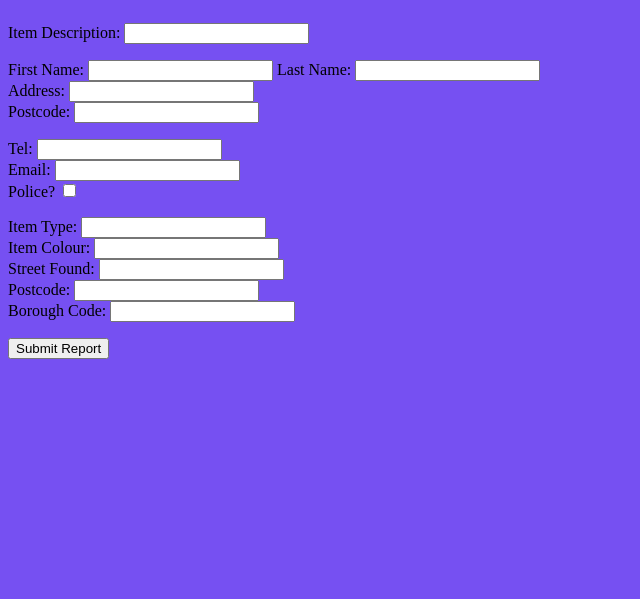
After one commit to AndreasThinks/Property_Database, a Flask app: page /found_report in a window 1280 px wide. The commit adds this page. Shown: the part 99-698 px from the top of the page, without its empty margins (0-640 px from the left). Run offline with Flask 2, Linux system fonts and the light colour scheme; some libraries are stand-ins or nearby versions.

Commit message:
Milestone 2 - Populate lost and found reports

```diff
--- a/app/forms.py
+++ b/app/forms.py
@@ -39,7 +39,7 @@ class FoundReport(Form):
     finderAddress = TextField('Loser Address')
     finderEmail = TextField('Loser Email')
     finderPostcode = TextField('Loser Postcode')
-    finderPolice = BooleanField('Police Staff')
+    police = BooleanField('Police Staff')
     itemType = TextField('Item Type')
     itemColour = TextField('Item Colour')
     streetFound = TextField('Street Found')
@@ -48,4 +48,4 @@ class FoundReport(Form):
 
     def __init__(self, *args, **kwargs):
         kwargs['csrf_enabled'] = False
-        super(LostReport, self).__init__(*args, **kwargs)
+        super(FoundReport, self).__init__(*args, **kwargs)
--- a/app/static/css/main.css
+++ b/app/static/css/main.css
@@ -3,7 +3,7 @@ ul.topnav {
 	padding: 0 20px;
 	margin: 0;
 	float: left;
-	width: 920px;
+	width: 100%;
 	background: #222;
 	font-size: 1.2em;
 	background: url(topnav_bg.gif) repeat-x;
--- a/app/templates/base.html
+++ b/app/templates/base.html
@@ -35,11 +35,11 @@
 </script>
 <div id="menu_bar">
     <ul class="topnav">
-        <li><a>Home</a></li>
+        <li><a href={{url_for('index')}}>Home</a></li>
         <li><a>File New Report</a>
         <ul class="subnav">
             <li><a href={{url_for('lost_report')}}>Property Lost</a></li>
-            <li><a>Property Found</a></li>
+            <li><a href={{url_for('found_report')}}>Property Found</a></li>
         </ul>
         </li>
         <li><a>Search</a>
--- /dev/null
+++ b/app/templates/found_report.html
@@ -0,0 +1,27 @@
+{% extends "base.html" %}
+{% block content %}
+        <h1>File New Found Report</h1>
+<p id="form">
+    <form method="POST" name="FoundReport">
+    Item Description: {{form.description(size=20)}}
+    <p class="left_column">
+        First Name: {{form.first_name(size=20)}}    Last Name: {{form.last_name(size=20)}}  <br>
+        Address: {{form.finderAddress(size=20)}}<br>
+        Postcode: {{form.finderPostcode(size=20)}}<br>
+</p>
+    <p class="right_column">
+        Tel: {{form.finderTel(size=20)}}<br>
+        Email: {{form.finderEmail(size=20)}}<br>
+        Police? {{form.police}}<br>
+
+    </p>
+
+    <p class="Item details">
+        Item Type: {{form.itemType(size=20)}}<br>
+        Item Colour: {{form.itemColour(size=20)}}<br>
+        Street Found: {{form.streetFound(size=20)}}<br>
+        Postcode: {{form.postcode(size=20)}}<br>
+        Borough Code: {{form.borough(size=20)}}<br>
+    </p>
+    <input type="submit" value="Submit Report">
+{% endblock %}
--- a/app/views.py
+++ b/app/views.py
@@ -1,7 +1,7 @@
 from app import app, db
 from flask import render_template, redirect, request, flash, url_for
-from models import LostProp
-from forms import LostReport
+from models import LostProp, FoundProp
+from forms import LostReport, FoundReport
 
 from flask_login import login_required, logout_user
 
@@ -26,3 +26,17 @@ def lost_report():
         db.session.commit()
 
     return render_template("lost_report.html", form=form)
+
+@app.route('/found_report', methods=["GET", "POST"])
+def found_report():
+    form = FoundReport()
+    if form.validate_on_submit():
+        if form.police.data:
+            is_police = 1
+        if form.police.data == False:
+            is_police = 0
+        found_item = FoundProp(description = form.description.data, police=is_police, first_name = form.first_name.data, last_name = form.last_name.data, telephone = form.last_name.data, address = form.finderAddress.data, email = form.finderEmail.data,  finder_postcode = form.finderPostcode.data, type = form.itemType.data, colour = form.itemColour.data, street = form.streetFound.data, borough = form.borough.data, postcode = form.postcode.data)
+        db.session.add(found_item)
+        db.session.commit()
+
+    return render_template("found_report.html", form=form)
```
Also changed, not shown: app/models.py (+21 -0 lines).
